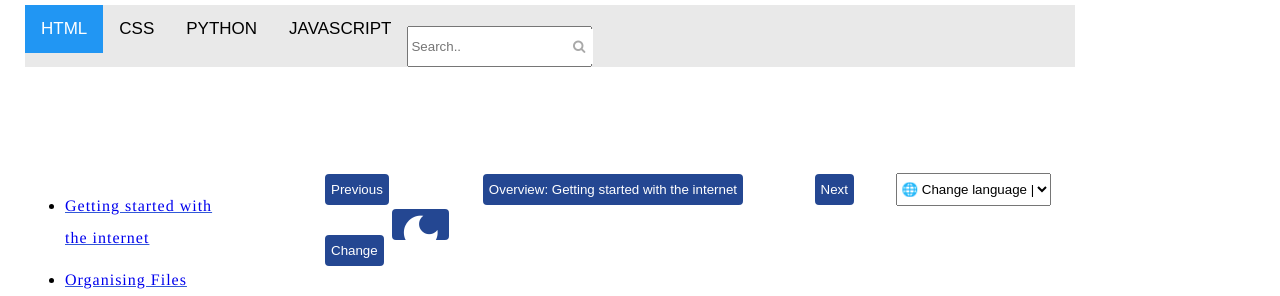
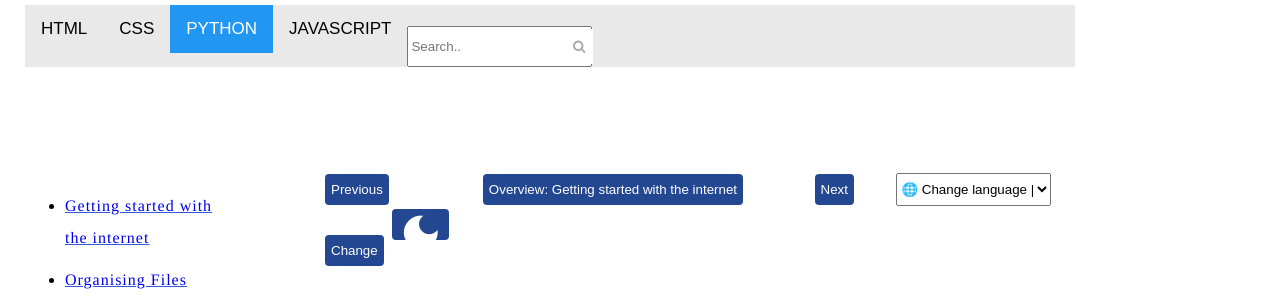
Before and after one commit to albertkemp/html_tutorial, a plain HTML site: page docs/python.html in a window 1280 px wide. Shown: the top 296 px of the page. Drawn offline with Linux system fonts and the light colour scheme.

Commit message:
change active for python

```diff
--- a/docs/python.html
+++ b/docs/python.html
@@ -38,9 +38,9 @@ Teaching the world how to code
 
 <body>
   <div class="topnav">
-    <a class="active" href="index.html">HTML</a>
+    <a href="index.html">HTML</a>
     <a href="css.html">CSS</a>
-    <a href="python.html">PYTHON</a>
+    <a class="active" href="python.html">PYTHON</a>
     <a href="#javascript">JAVASCRIPT</a>
     &nbsp;&nbsp;&nbsp;&nbsp;&nbsp;&nbsp;&nbsp;&nbsp;&nbsp;&nbsp;&nbsp;&nbsp;&nbsp;&nbsp;&nbsp;&nbsp;&nbsp;&nbsp;&nbsp;&nbsp;
     &nbsp;&nbsp;&nbsp;&nbsp;&nbsp;&nbsp;&nbsp;&nbsp;&nbsp;&nbsp;&nbsp;&nbsp;&nbsp;&nbsp;&nbsp;&nbsp;&nbsp;&nbsp;&nbsp;&nbsp;
```
